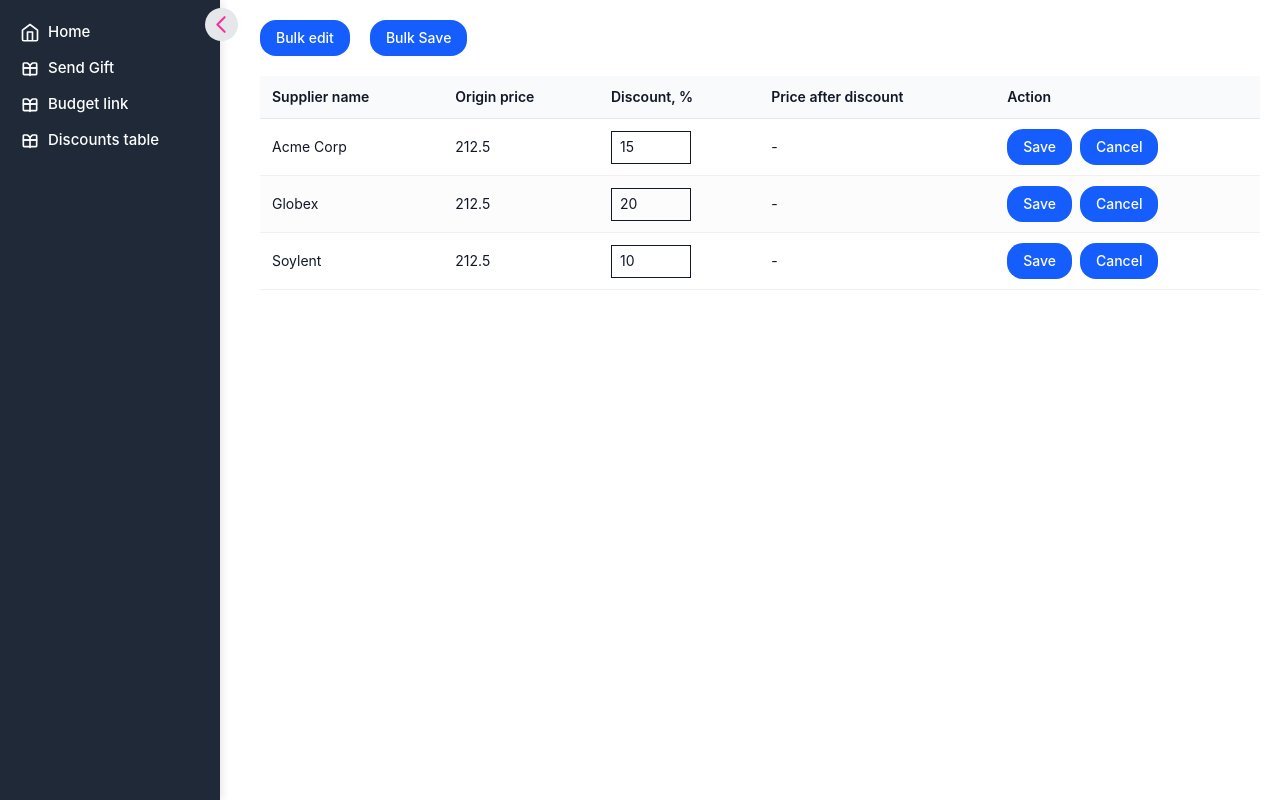
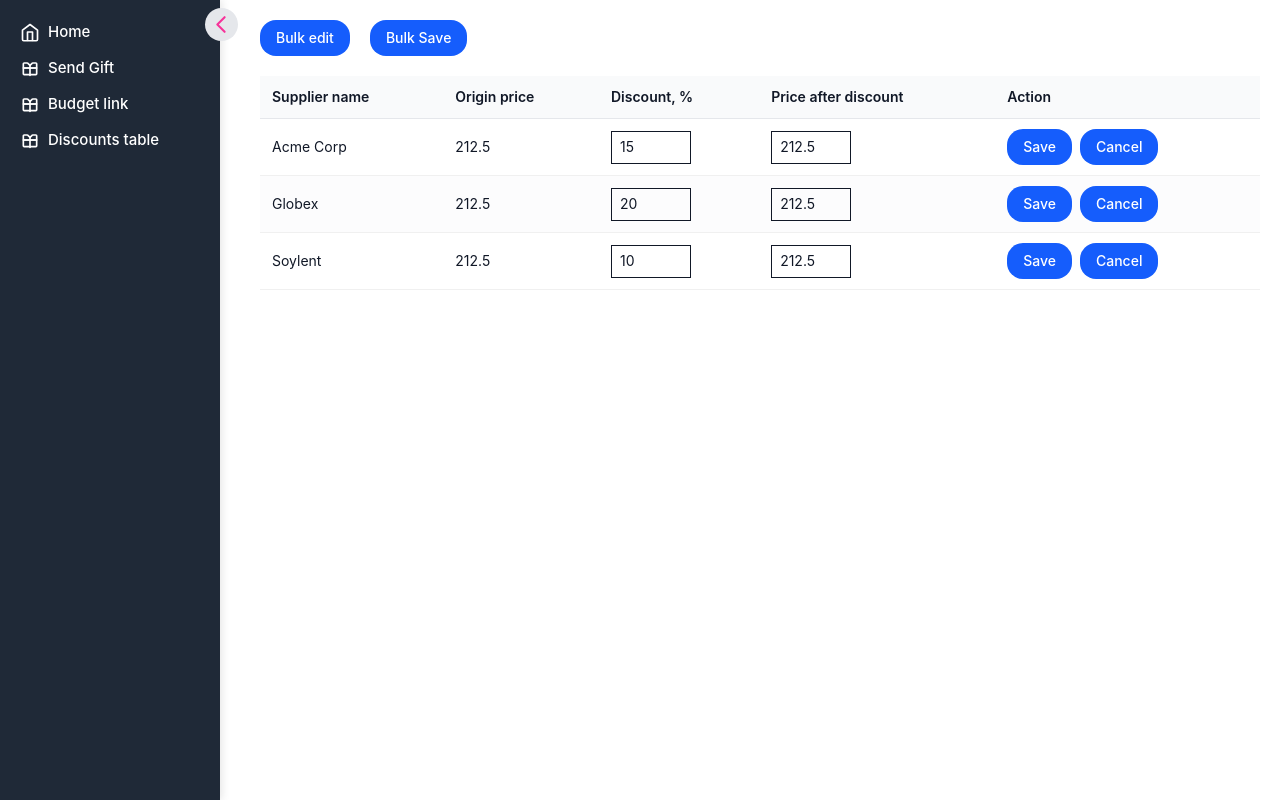
Before and after one commit to Misha158/vue-project, a Vue app: page /discount-suppliers in a window 1280 px wide. Both pictures are taken after a click on the button "Bulk edit". Built offline with nearby package versions, Linux system fonts and the light colour scheme.

Commit message:
Discount table - add sync cost and discount inputs

```diff
--- a/src/views/Discount/DiscountsParentView.vue
+++ b/src/views/Discount/DiscountsParentView.vue
@@ -19,6 +19,7 @@
     originPrice: 212.5,
     supplierName: 'Acme Corp',
     discount: 15,
+    cost: 212.5,
     discountedPrice: null,
   },
   {
@@ -26,6 +27,7 @@
     supplierName: 'Globex',
     originPrice: 212.5,
     discount: 20,
+    cost: 212.5,
     discountedPrice: null,
   },
   {
@@ -33,6 +35,7 @@
     originPrice: 212.5,
     supplierName: 'Soylent',
     discount: 10,
+    cost: 212.5,
     discountedPrice: null,
   },
 ]);
@@ -52,8 +55,9 @@
     slotName: 'discount',
   },
   {
-    key: 'discountedPrice',
+    key: 'cost',
     label: 'Price after discount',
+    slotName: 'cost',
   },
   {
     key: 'action',
--- a/src/views/Discount/DiscountsView.vue
+++ b/src/views/Discount/DiscountsView.vue
@@ -11,9 +11,22 @@
             type="number"
             v-model="editingRows[row.id].discount"
             class="border px-2 py-1 w-20"
+            @input="onUpdateDiscount($event, row.id)"
           />
         </div>
         <div v-else>{{ row.discount }}</div>
+      </template>
+
+      <template #cost="{ row }">
+        <div v-if="editingRows[row.id]">
+          <input
+            type="number"
+            v-model="editingRows[row.id].cost"
+            @input="onUpdateCost($event, row.id)"
+            class="border px-2 py-1 w-20"
+          />
+        </div>
+        <div v-else>{{ row.cost }}</div>
       </template>
 
       <template #action="{ row }">
@@ -34,7 +47,8 @@
   id: string | number;
   supplierName: string;
   discount: number; // в процентах, например 15 = 15%
-  price: number; // исходная цена
+  originPrice: number; // исходная цена
+  cost: number; // цена после скидки
 };
 
 const props = defineProps<{
@@ -69,7 +83,6 @@
     return { ...acc, [item.id]: item };
   }, {});
 
-  console.log({ result });
   Object.assign(editingRows, result);
 };
 
@@ -77,6 +90,28 @@
   const rows = Object.values(editingRows);
   emit('saveAll', rows);
   Object.keys(editingRows).forEach((key) => delete editingRows[key]); // очистка
+};
+
+const onUpdateDiscount = (event, editedRowId) => {
+  const discount = Number(event.target.value);
+
+  const originPrice = editingRows[editedRowId].originPrice;
+
+  editingRows[editedRowId].discount = discount; // сохраняем скидку
+  editingRows[editedRowId].cost = originPrice * (1 - discount / 100); // считаем итоговую цену
+};
+
+const onUpdateCost = (event, editedRowId) => {
+  const cost = Number(event.target.value);
+  const originPrice = editingRows[editedRowId].originPrice;
+
+  editingRows[editedRowId].cost = cost;
+
+  if (originPrice > 0) {
+    editingRows[editedRowId].discount = ((1 - cost / originPrice) * 100).toFixed(2);
+  } else {
+    editingRows[editedRowId].discount = 0;
+  }
 };
 </script>
 
```
